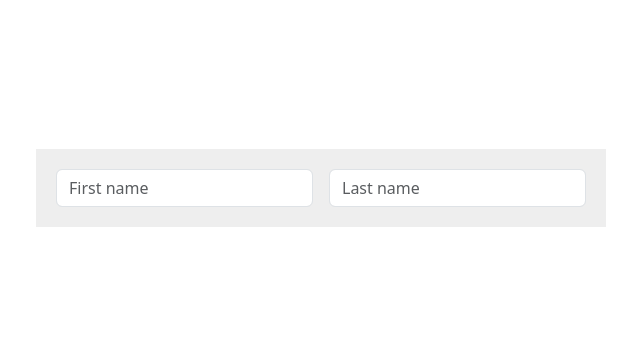
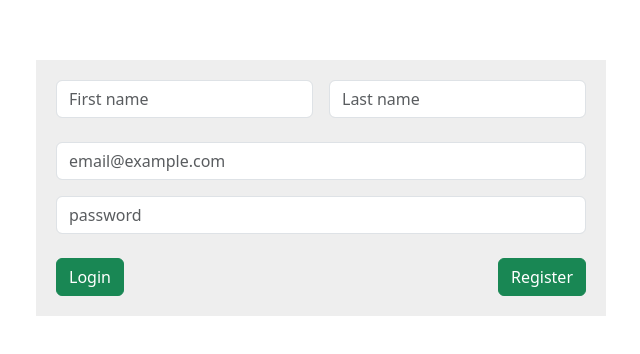
Before and after one commit to shawonkst21/Plan2Go, a React app in the folder frontend/: page / in a window 1280 px wide. Shown: the part 212-566 px from the top of the page, without its empty margins (319-959 px from the left). Built offline with nearby package versions, Linux system fonts and the light colour scheme; the HTML template or start-up script is replaced by a standard one.

Commit message:
Initial login window

```diff
--- a/frontend/src/App.tsx
+++ b/frontend/src/App.tsx
@@ -1,6 +1,13 @@
+import { useEffect, useState } from "react";
 import UserLogin from "./components/login/UserLogin";
 
 const App = () => {
+  const [token, setToken] = useState("");
+  const [uid, setUid] = useState("");
+
+  useEffect(() => {
+    console.log(token, uid);
+  }, [token, uid]);
   return (
     <>
       <div
@@ -13,7 +20,7 @@ const App = () => {
       >
         <div style={{ padding: "20px", background: "#eee" }}>
           {/* work section */}
-          <UserLogin />
+          <UserLogin onValidUID={setUid} onValidToken={setToken} />
         </div>
       </div>
     </>
--- /dev/null
+++ b/frontend/src/components/login/Credentials.tsx
@@ -0,0 +1,28 @@
+interface Props {
+  onEmailChange: (value: string) => void;
+  onPasswordChange: (value: string) => void;
+}
+
+const Credentials = ({ onEmailChange, onPasswordChange }: Props) => {
+  return (
+    <form className="mb-4">
+      <input
+        type="email"
+        className="form-control mb-3"
+        id="exampleFormControlInput1"
+        placeholder="email@example.com"
+        onChange={(e) => onEmailChange(e.target.value)}
+      />
+      <input
+        type="password"
+        id="inputPassword5"
+        className="form-control"
+        aria-describedby="passwordHelpBlock"
+        placeholder="password"
+        onChange={(e) => onPasswordChange(e.target.value)}
+      />
+    </form>
+  );
+};
+
+export default Credentials;
--- a/frontend/src/components/login/NameForm.tsx
+++ b/frontend/src/components/login/NameForm.tsx
@@ -5,7 +5,7 @@ interface Props {
 
 const NameForm = ({ onFirstNameChange, onLastNameChange }: Props) => {
   return (
-    <div className="row g-3">
+    <div className="row g-3 mb-4">
       <div className="col">
         <input
           type="text"
--- /dev/null
+++ b/frontend/src/components/login/SubmitButton.tsx
@@ -0,0 +1,19 @@
+interface Props {
+  onLogin: () => void;
+  onRegistration: () => void;
+}
+
+const SubmitButton = ({ onLogin, onRegistration }: Props) => {
+  return (
+    <div className="d-flex justify-content-between">
+      <button className="btn btn-success" onClick={onLogin}>
+        Login
+      </button>
+      <button className="btn btn-success" onClick={onRegistration}>
+        Register
+      </button>
+    </div>
+  );
+};
+
+export default SubmitButton;
--- a/frontend/src/components/login/UserLogin.tsx
+++ b/frontend/src/components/login/UserLogin.tsx
@@ -1,19 +1,51 @@
 import { useEffect, useState } from "react";
 import NameForm from "./NameForm";
+import Credentials from "./Credentials";
+import LoginButton from "./SubmitButton";
 
-const UserLogin = () => {
+interface Props {
+  onValidUID: (uid: string) => void;
+  onValidToken: (token: string) => void;
+}
+
+const UserLogin = ({ onValidUID, onValidToken }: Props) => {
   const [firstName, setFirstName] = useState("");
   const [lastName, setLastName] = useState("");
 
-  useEffect(() => {
-    console.log(firstName, lastName);
-  }, [firstName, lastName]);
+  const [email, setEmail] = useState("");
+  const [password, setPassword] = useState("");
+
+  const attemptLogin = async () => {
+    const res = await fetch("http://localhost:8080/users/login", {
+      method: "POST",
+      headers: {
+        "Content-Type": "application/json",
+      },
+      body: JSON.stringify({
+        email: email,
+        password: password,
+      }),
+    });
+
+    const data = await res.json();
+    if (data.message) onValidUID(data.message);
+    if (data.token) onValidToken(data.token);
+  };
   return (
     <>
       <NameForm
         onFirstNameChange={setFirstName}
         onLastNameChange={setLastName}
       />
+      <Credentials onEmailChange={setEmail} onPasswordChange={setPassword} />
+      <LoginButton
+        onLogin={() => {
+          attemptLogin();
+        }}
+        onRegistration={() => {
+          //todo
+        }}
+      />
     </>
   );
 };
```
Also changed, not shown: 1 other file (tests, documents, lock files or other folders).
